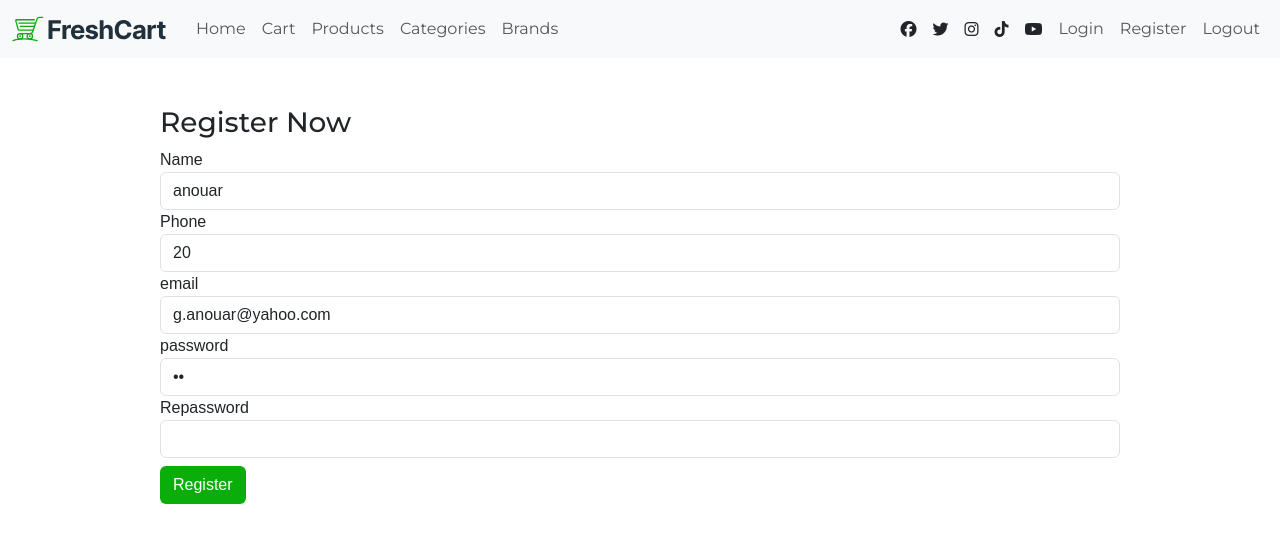
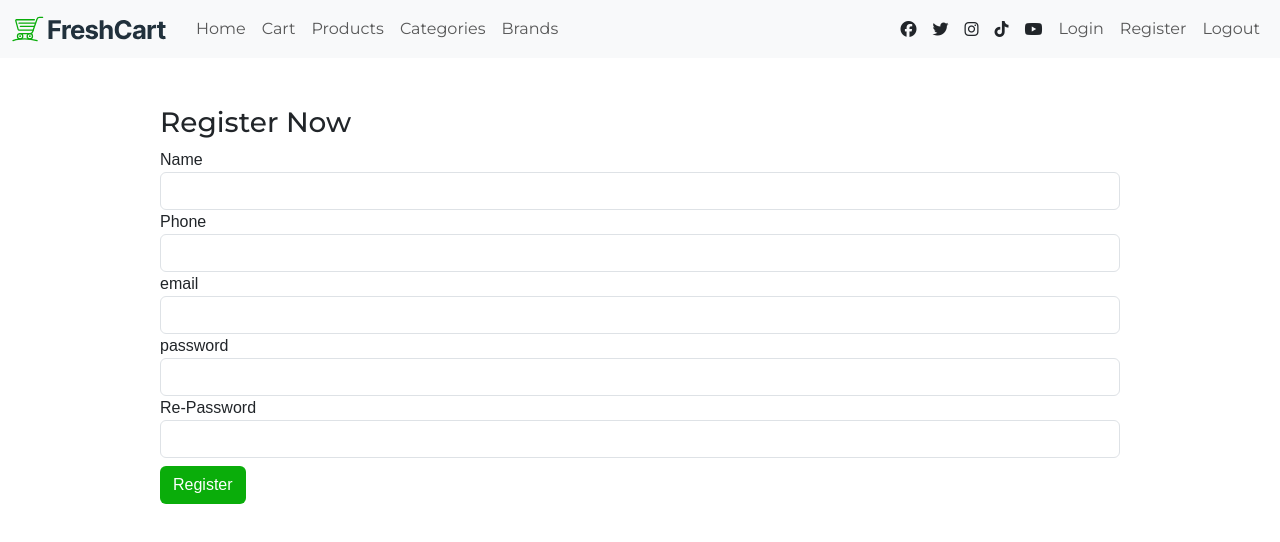
Before and after one commit to anouar4070/finalproject, a React (Create React App) app: page /register in a window 1280 px wide. Shown: the top 542 px of the page. Built offline with nearby package versions, Linux system fonts and the light colour scheme; a web font is replaced by a local one.

Commit message:
formik && Yup validation

```diff
--- a/src/Components/Register/Register.jsx
+++ b/src/Components/Register/Register.jsx
@@ -1,83 +1,165 @@
-import { useFormik } from 'formik'
-import React from 'react'
-
-
+import { useFormik } from "formik";
+import React from "react";
+import * as Yup from "yup";
 
 const Register = () => {
-function submitRegister(){
-  console.log('submit')
+  function submitRegister() {
+    console.log("submit");
   }
-function validate(values) {
-  let errors= {};
-  // Name validation
-  if (!values.name){
-    errors.name = 'Name is required'
-  }
-  else if(values.name.length < 3) {
-    errors.name = 'Name must be at least 3 characters'
-  }
+  // function validate(values) {
+  //   let errors= {};
+  //   // Name validation
+  //   if (!values.name){
+  //     errors.name = 'Name is required'
+  //   }
+  //   else if(values.name.length < 3) {
+  //     errors.name = 'Name must be at least 3 characters'
+  //   }
 
-// Phone validation
-const phoneRegex = /^\d{8}$/;
-if (!phoneRegex.test(values.phone)) {
-  errors.phone = 'Invalid phone number. Must be 8 digits.';
-}
+  // // Phone validation
+  // const phoneRegex = /^\d{8}$/;
+  // if (!phoneRegex.test(values.phone)) {
+  //   errors.phone = 'Invalid phone number. Must be 8 digits.';
+  // }
 
-// Email validation
-const emailRegex = /^[^\s@]+@[^\s@]+\.[^\s@]+$/;
-if (!emailRegex.test(values.email)) {
-  errors.email = 'Invalid email address.';
-}
+  // // Email validation
+  // const emailRegex = /^[^\s@]+@[^\s@]+\.[^\s@]+$/;
+  // if (!emailRegex.test(values.email)) {
+  //   errors.email = 'Invalid email address.';
+  // }
 
-// Password validation
-const passwordRegex = /^(?=.*[a-z])(.?=*[A-Z])(?=.*\d)(?=.*[@$!%*?&])[^\s]{8,}$/; // Minimum 8 characters, 1 lowercase, 1 uppercase, 1 digit, 1 special character
-if (!passwordRegex.test(values.password)) {
-  errors.password = 'Password must be at least 8 characters and include a lowercase letter, an uppercase letter, a digit, and a special character.';
-} else if (values.password !== values.rePassword) {
-  errors.rePassword = 'Passwords do not match.';
-}
+  // // Password validation
+  // const passwordRegex = /^(?=.*[a-z])(.?=*[A-Z])(?=.*\d)(?=.*[@$!%*?&])[^\s]{8,}$/; // Minimum 8 characters, 1 lowercase, 1 uppercase, 1 digit, 1 special character
+  // if (!passwordRegex.test(values.password)) {
+  //   errors.password = 'Password must be at least 8 characters and include a lowercase letter, an uppercase letter, a digit, and a special character.';
+  // } else if (values.password !== values.rePassword) {
+  //   errors.rePassword = 'Passwords do not match.';
+  // }
 
-return errors;
-}
+  // return errors;
+  // }
 
+  let phoneRegExp = /^((\\+[1-9]{1,4}[ \\-]*)|(\\([0-9]{2,3}\\)[ \\-]*)|([0-9]{2,4})[ \\-]*)*?[0-9]{3,4}?[ \\-]*[0-9]{3,4}?$/;
 
+  let validationSchema = Yup.object({
+    name: Yup.string()
+    .min(3, 'name minlength is 3')
+      .max(15, "Must be 15 characters or less")
+      .required("Name is required"),
+    email: Yup.string()
+      .email("Invalid email address")
+      .required("email Required"),
+    phone: Yup.string()
+      .matches("phoneRegExp", "phone is invalid")
+      .required("phone is required"),
+    password: Yup.string()
+      .matches(/^[A-Z][a-z0-9]{5,10}$/, "password start with uppercase")
+      .required("password  is Required"),
+    rePassword: Yup.string().oneOf([Yup.ref("password")])
+  });
 
-  let formik= useFormik({
+  let formik = useFormik({
     initialValues: {
-      name: 'anouar',
-      phone:'20',
-      email: 'g.anouar@yahoo.com',
-      password: 'ab',
-      rePassword: 'ab'
+      name: "",
+      phone: "",
+      email: "",
+      password: "",
+      rePassword: "",
     },
-    validate,
-    onSubmit: submitRegister
-  })
+    validationSchema,
+    onSubmit: submitRegister,
+  });
 
   return (
-    <div className='w-75 mx-auto py-5'>
+    <div className="w-75 mx-auto py-5">
       <h3>Register Now</h3>
       <form onSubmit={formik.handleSubmit}>
-
         <label htmlFor="name">Name</label>
-<input type="text" name='name' value={formik.values.name} className='form-control' onChange={formik.handleChange} onBlur={formik.handleBlur} id='name'/>
+        <input
+          type="text"
+          name="name"
+          value={formik.values.name}
+          className="form-control"
+          onChange={formik.handleChange}
+          onBlur={formik.handleBlur}
+          id="name"
+        />
+        {formik.errors.name && formik.touched.name && (
+          <div className="alert mt-2 p-2 alert-danger">
+            {formik.errors.name}
+          </div>
+        )}
 
         <label htmlFor="phone">Phone</label>
-<input type="tel" name='phone' value={formik.values.phone} className='form-control' onChange={formik.handleChange} onBlur={formik.handleBlur} id='phone'/>
+        <input
+          type="tel"
+          name="phone"
+          value={formik.values.phone}
+          className="form-control"
+          onChange={formik.handleChange}
+          onBlur={formik.handleBlur}
+          id="phone"
+        />
+        {formik.errors.phone && formik.touched.phone && (
+          <div className="alert mt-2 p-2 alert-danger">
+            {formik.errors.phone}
+          </div>
+        )}
 
         <label htmlFor="email">email</label>
-<input type="email" name='email' value={formik.values.email} className='form-control' onChange={formik.handleChange} onBlur={formik.handleBlur} id='email'/>
+        <input
+          type="email"
+          name="email"
+          value={formik.values.email}
+          className="form-control"
+          onChange={formik.handleChange}
+          onBlur={formik.handleBlur}
+          id="email"
+        />
+        {formik.errors.email && formik.touched.email && (
+          <div className="alert mt-2 p-2 alert-danger">
+            {formik.errors.email}
+          </div>
+        )}
 
         <label htmlFor="password">password</label>
-<input type="password" name='password' value={formik.values.password} className='form-control' onChange={formik.handleChange} onBlur={formik.handleBlur} id='password'/>
+        <input
+          type="password"
+          name="password"
+          value={formik.values.password}
+          className="form-control"
+          onChange={formik.handleChange}
+          onBlur={formik.handleBlur}
+          id="password"
+        />
+        {formik.errors.password && formik.touched.password && (
+          <div className="alert mt-2 p-2 alert-danger">
+            {formik.errors.password}
+          </div>
+        )}
 
-<label htmlFor="repassword">Repassword</label>
-<input type="password" name='repassword' value={formik.values.repassword} className='form-control' onChange={formik.handleChange} onBlur={formik.handleBlur} id='repassword'/>
+        <label htmlFor="rePassword">Re-Password</label>
+        <input
+          type="password"
+          name="rePassword"
+          value={formik.values.rePassword}
+          className="form-control"
+          onChange={formik.handleChange}
+          onBlur={formik.handleBlur}
+          id="rePassword"
+        />
+        {formik.errors.rePassword && formik.touched.rePassword && (
+          <div className="alert mt-2 p-2 alert-danger">
+            {formik.errors.rePassword}
+          </div>
+        )}
 
-<button type='submit' className='btn bg-main text-white mt-2'>Register</button>
+        <button disabled={!formik.isValid && formik.dirty} type="submit" className="btn bg-main text-white mt-2">
+          Register
+        </button>
       </form>
     </div>
-  )
-}
+  );
+};
 
-export default Register
+export default Register;
```
Lines whose indentation alone changed are shown as unchanged.
